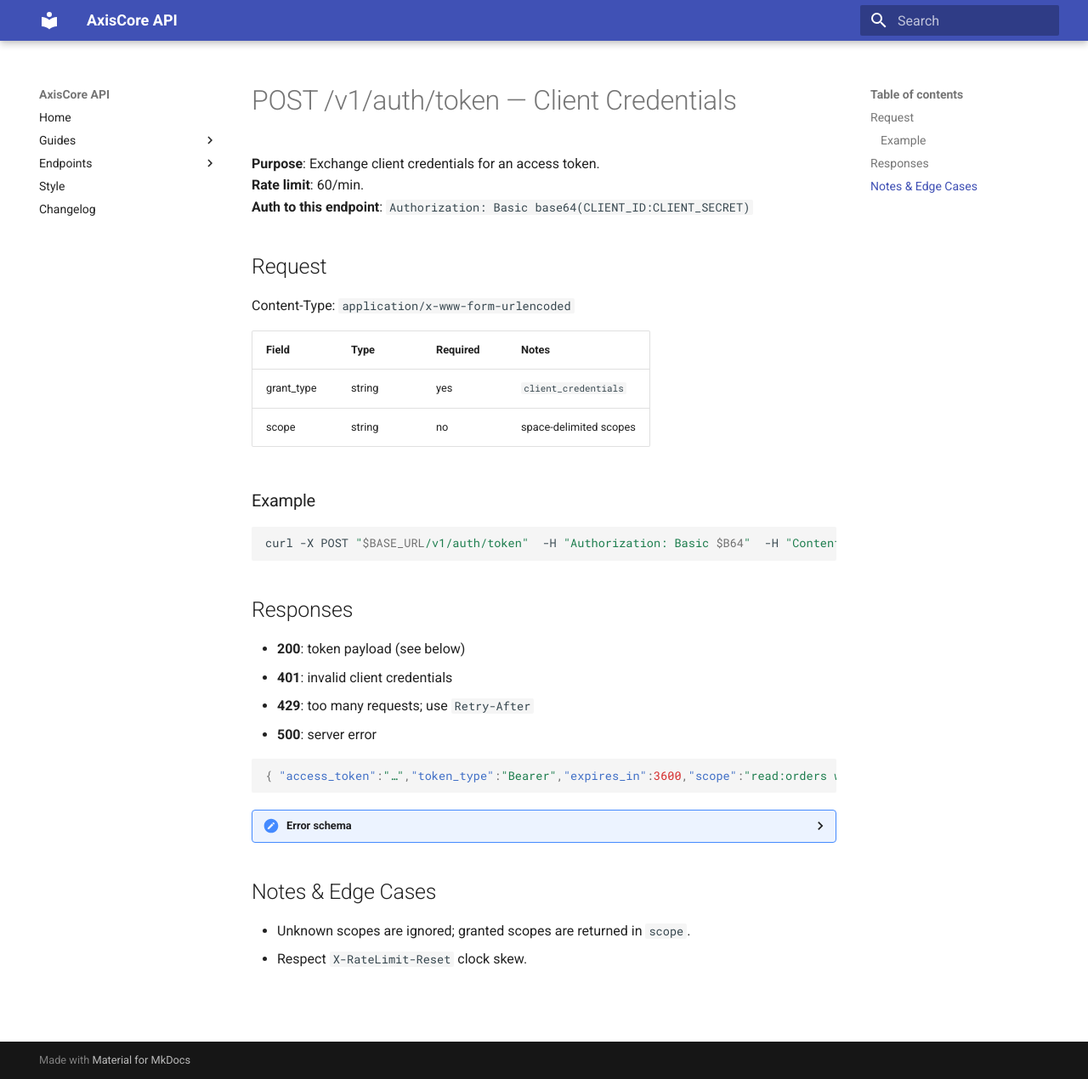
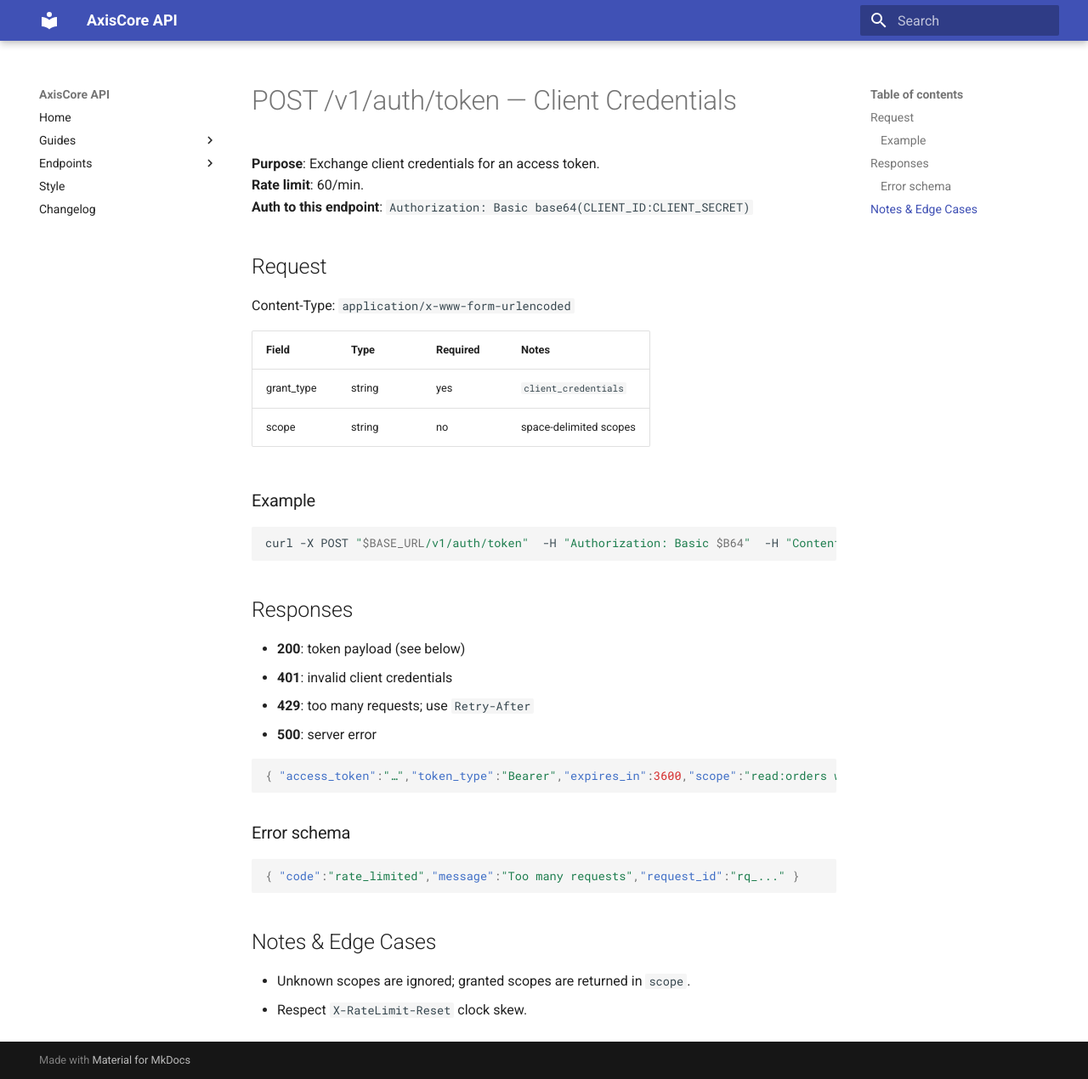
Before and after one commit to jwmarshall69/axiscore-docs, an MkDocs documentation site: the page built from docs/endpoints/auth/post-auth-token.md, in a window 1280 px wide and 1270 px high. Shown: the whole window at 85% size. Built offline with MkDocs 1.6.1 and Material for MkDocs 9.7.7, drawn with Linux system fonts in a browser that asks for light colours; part of the change alters nothing that is shown.

Commit message:
Add VSCode settings and improve auth token docs
Added a .vscode/settings.json file with custom cSpell words. Improved formatting and clarity in the post-auth-token endpoint documentation, including better section separation and error schema presentation.

````diff
--- a/docs/endpoints/auth/post-auth-token.md
+++ b/docs/endpoints/auth/post-auth-token.md
@@ -5,6 +5,7 @@
 **Auth to this endpoint**: `Authorization: Basic base64(CLIENT_ID:CLIENT_SECRET)`
 
 ## Request
+
 Content-Type: `application/x-www-form-urlencoded`
 
 | Field       | Type   | Required | Notes                    |
@@ -13,11 +14,13 @@ Content-Type: `application/x-www-form-urlencoded`
 | scope       | string | no       | space-delimited scopes   |
 
 ### Example
+
 ```bash
 curl -X POST "$BASE_URL/v1/auth/token"  -H "Authorization: Basic $B64"  -H "Content-Type: application/x-www-form-urlencoded"  --data "grant_type=client_credentials&scope=read:orders write:orders"
 ```
 
 ## Responses
+
 - **200**: token payload (see below)
 - **401**: invalid client credentials
 - **429**: too many requests; use `Retry-After`
@@ -27,14 +30,15 @@ curl -X POST "$BASE_URL/v1/auth/token"  -H "Authorization: Basic $B64"  -H "Cont
 { "access_token":"…","token_type":"Bearer","expires_in":3600,"scope":"read:orders write:orders" }
 ```
 
-<details>
-<summary>Error schema</summary>
+### Error schema
 
 ```json
 { "code":"rate_limited","message":"Too many requests","request_id":"rq_..." }
 ```
+
 </details>
 
 ## Notes & Edge Cases
+
 - Unknown scopes are ignored; granted scopes are returned in `scope`.
 - Respect `X-RateLimit-Reset` clock skew.
````
